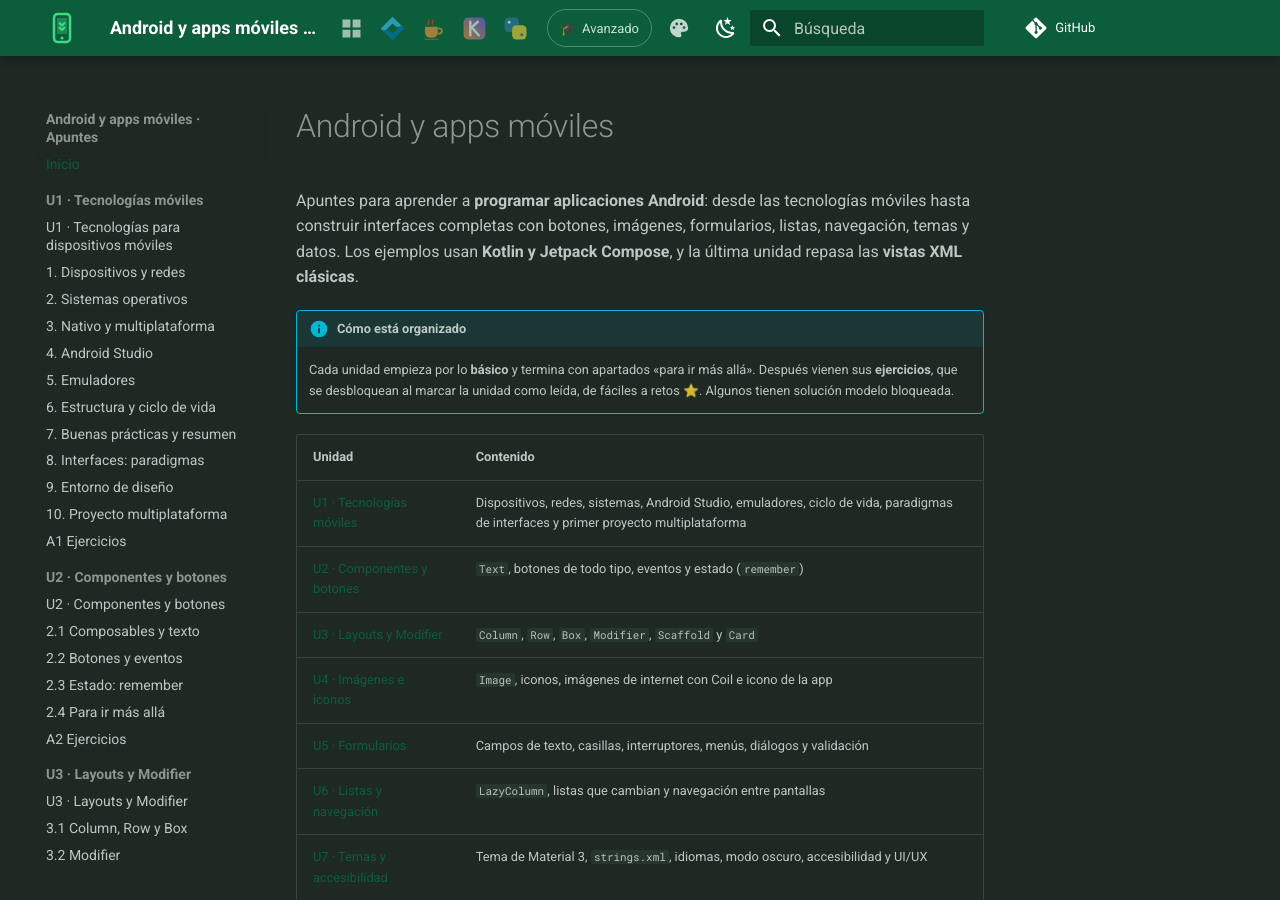
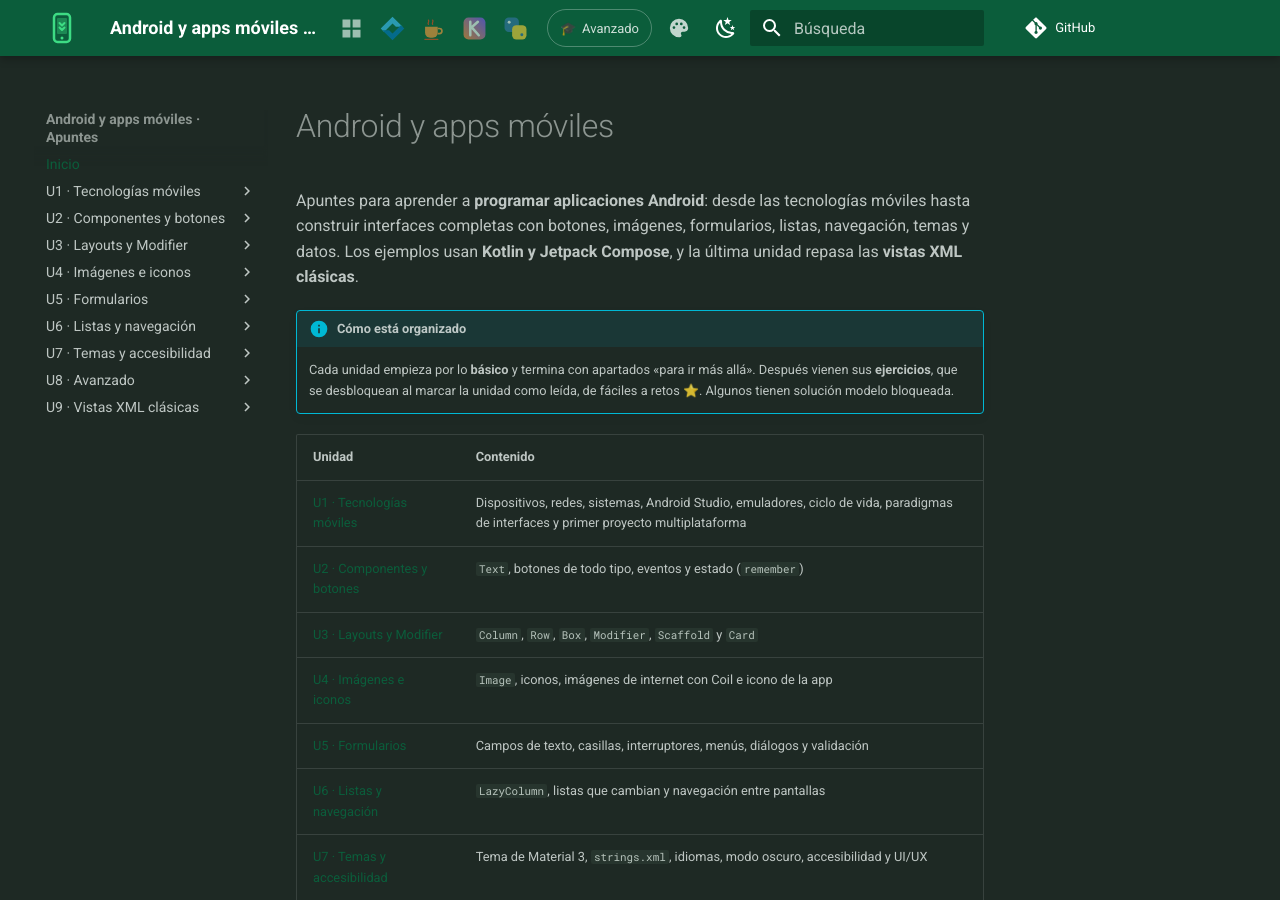
Before and after one commit to apuntes-dam/android-apuntes, an MkDocs documentation site: the page built from docs/index.md, in a window 1280 px wide and 900 px high. Built offline with MkDocs 1.6.1 and Material for MkDocs 9.7.7, drawn with Linux system fonts in a browser that asks for light colours; comment, search, counter and statistics services are not loaded.

Commit message:
Menú lateral plegable: cada unidad se abre con su flecha
Co-Authored-By: Claude Sonnet 5.5 <noreply@anthropic.com>

```diff
--- a/mkdocs.yml
+++ b/mkdocs.yml
@@ -21,7 +21,7 @@ theme:
         icon: material/weather-sunny
         name: Cambiar a modo oscuro
   features:
-    - navigation.sections
+    - navigation.indexes
     - navigation.top
     - content.code.copy
     - search.highlight
```
Also changed, not shown: docs/assets/soluciones.json (+1 -1 lines).
